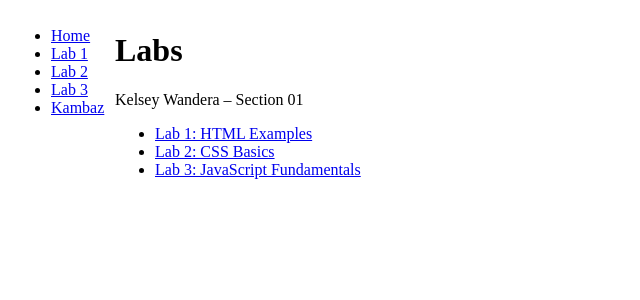
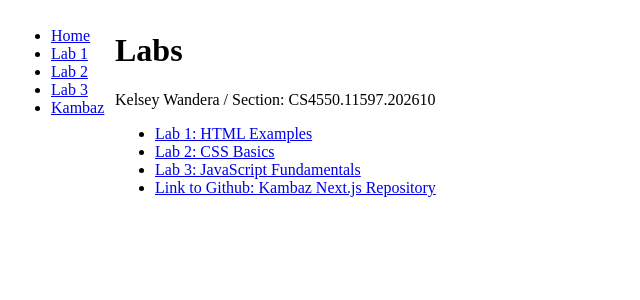
Before and after one commit to kelwand/kambaz-next-js, a Next.js app: page /Labs in a window 1280 px wide. Shown: the top 300 px of the page, without its empty margins (0-640 px from the left). Built offline with nearby package versions, Linux system fonts and the light colour scheme.

Commit message:
Update Labs landing page with name, section, and links

```diff
--- a/app/Labs/page.tsx
+++ b/app/Labs/page.tsx
@@ -3,7 +3,7 @@ export default function Labs() {
  return (
    <div id="wd-labs">
      <h1>Labs</h1>
-     <p>Kelsey Wandera – Section 01</p>
+     <p>Kelsey Wandera / Section: CS4550.11597.202610</p>
      <ul>
        <li>
          <Link href="/Labs/Lab1" id="wd-lab1-link">
@@ -17,6 +17,11 @@ export default function Labs() {
          <Link href="/Labs/Lab3" id="wd-lab3-link">
            Lab 3: JavaScript Fundamentals </Link>
        </li>
+        <li>
+          <a href="https://github.com/kelwand/kambaz-next-js" target="_blank">
+            Link to Github: Kambaz Next.js Repository
+          </a>
+        </li>
      </ul>
    </div>
 );}
```
